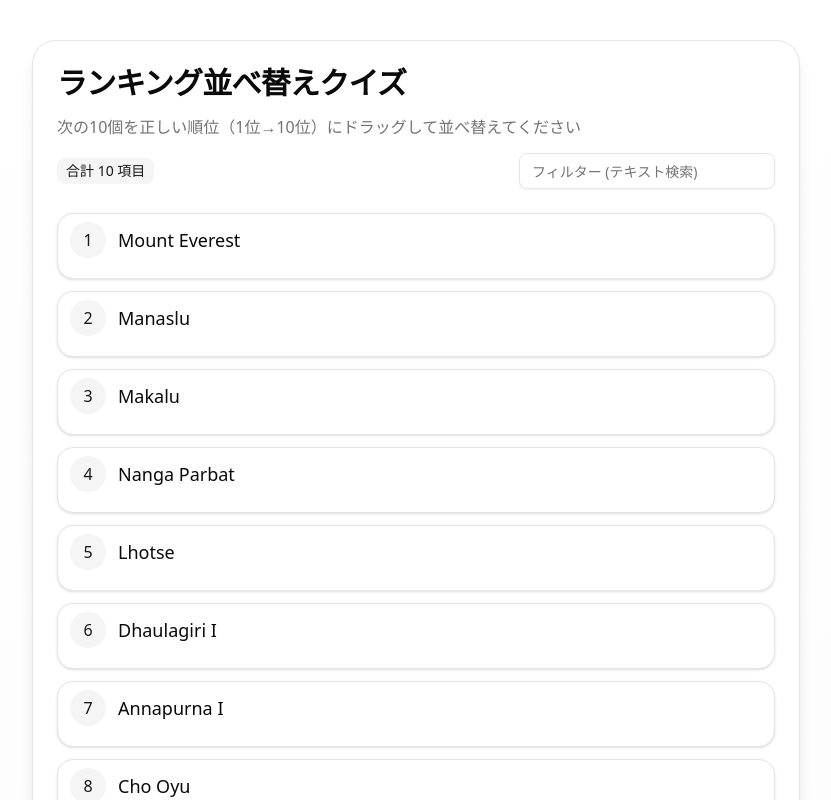
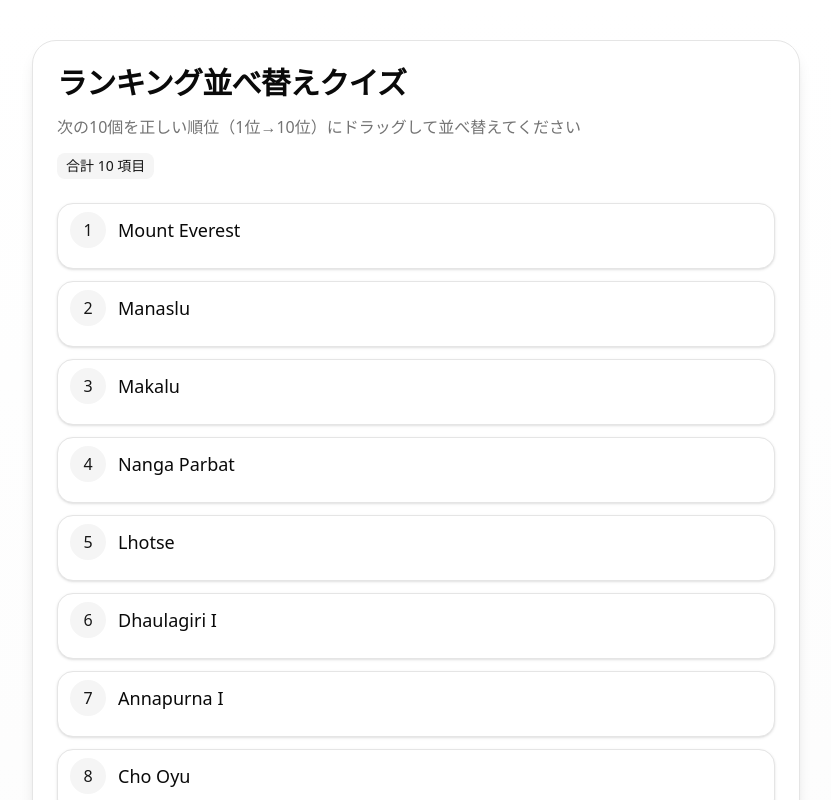
Before and after one commit to yuichi176/ranking-quiz-app-demo, a Next.js app: page / in a window 1280 px wide. Shown: the top 800 px of the page, without its empty margins (224-1055 px from the left). Built offline with nearby package versions, Linux system fonts and the light colour scheme.

Commit message:
feat: remove input filter functionality from RankingQuiz component

```diff
--- a/src/app/ranking-quiz.tsx
+++ b/src/app/ranking-quiz.tsx
@@ -26,7 +26,6 @@ import {
   CardTitle,
 } from '@/components/ui/card';
 import { Badge } from '@/components/ui/badge';
-import { Input } from '@/components/ui/input';
 import { cn } from '@/lib/utils';
 import { AnimatePresence, motion } from 'framer-motion';
 import { Check, X, RefreshCw, Eye, Shuffle } from 'lucide-react';
@@ -147,7 +146,6 @@ export default function RankingQuizApp(props: Partial<RankingQuizProps>) {
   );
   const [revealed, setRevealed] = useState(false);
   const [checked, setChecked] = useState(false);
-  const [filter, setFilter] = useState('');
   const sensors = useSensors(
     useSensor(PointerSensor, { activationConstraint: { distance: 6 } }),
     useSensor(TouchSensor, {
@@ -193,9 +191,6 @@ export default function RankingQuizApp(props: Partial<RankingQuizProps>) {
   function checkAnswer() {
     setChecked(true);
   }
-  const filtered = items.filter((it) =>
-    it.label.toLowerCase().includes(filter.toLowerCase())
-  );
   return (
     <div className="min-h-screen w-full bg-gradient-to-b from-background to-muted/30 py-10 px-4 sm:px-6 lg:px-10">
       <div className="mx-auto max-w-3xl">
@@ -219,14 +214,6 @@ export default function RankingQuizApp(props: Partial<RankingQuizProps>) {
                 )}
                 {revealed && <Badge variant="outline">解答を表示中</Badge>}
               </div>
-              <div className="flex items-center gap-2">
-                <Input
-                  placeholder="フィルター (テキスト検索)"
-                  value={filter}
-                  onChange={(e) => setFilter(e.target.value)}
-                  className="h-9 w-full sm:w-64"
-                />
-              </div>
             </div>
           </CardHeader>
           <CardContent>
@@ -241,7 +228,7 @@ export default function RankingQuizApp(props: Partial<RankingQuizProps>) {
               >
                 <div className="space-y-3">
                   <AnimatePresence initial={false}>
-                    {filtered.map((item, idx) => (
+                    {items.map((item) => (
                       <SortableItem
                         key={item.id}
                         id={item.id}
```
